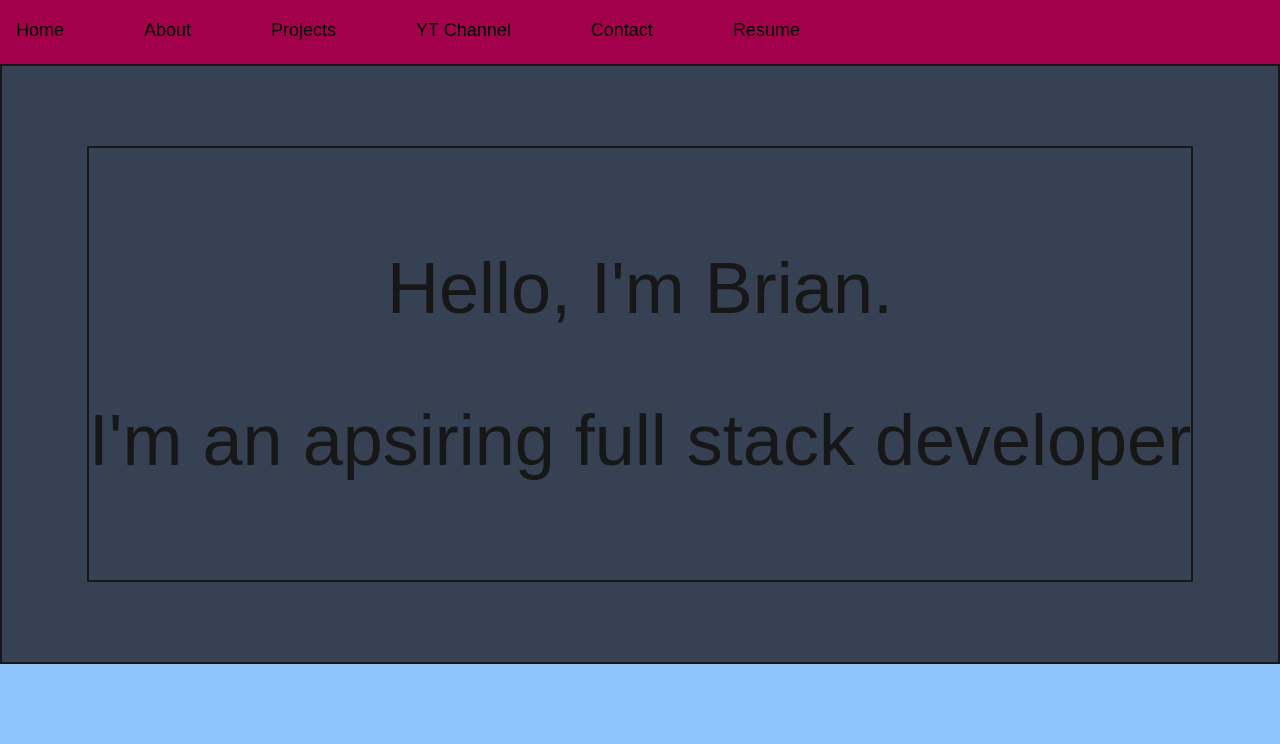
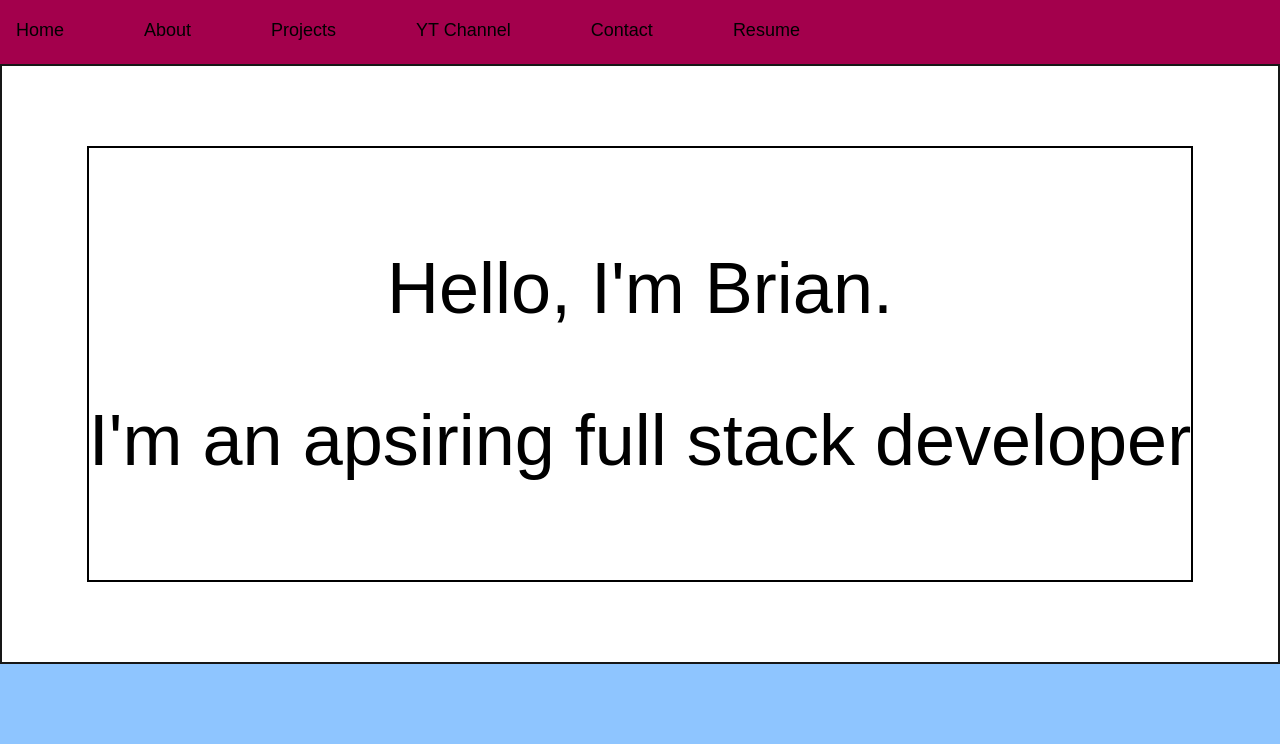
Before and after one commit to BrianCode9/brian-portfolio, a Next.js app: page / in a window 1280 px wide. Shown: the top 744 px of the page. Built offline with nearby package versions, Linux system fonts and the light colour scheme; grey boxes are pictures that could not be loaded.

Commit message:
All layout has been finishsed, now moving onto theme/color

```diff
--- a/src/app/page.tsx
+++ b/src/app/page.tsx
@@ -9,14 +9,18 @@ import Footer from "@/components/footer";
 
 export default function Home() {
   return (
-    <main className="bg-pink-400 bg-pink-400 min-h-screen w-full">
+    <div className="min-h-cl flex flex-col">
       <NavBar />
-      <HeroSection />
-      <AboutSection />
-      <ProjectSection />
-      <YouTubeSection />
-      <ContactSection />
+
+      <main className="flex-1">
+        <HeroSection />
+        <AboutSection />
+        <ProjectSection />
+        <YouTubeSection />
+        <ContactSection />
+
+      </main>
       <Footer />
-    </main>
+    </div>
   );
 }
--- a/src/components/footer.tsx
+++ b/src/components/footer.tsx
@@ -2,8 +2,17 @@ import React from 'react';
 
 const Footer = () => {
   return (
-    <div className='g-pink-800 sticky text-black h-16'>
-      Footer Section
+    <div className='g-pink-800 sticky text-black h-24 p-5 flex justify-center'>
+      <div className='flex flex-col border justify-center'>
+        <div className='flex space-x-10 text-md'>
+          <a href="">Home</a>
+          <a href="">About</a>
+          <a href="">Projects</a>
+          <a href="">YT Channel</a>
+          <a href="">Contact</a>
+          <a href="">Resume</a>
+        </div>
+      </div>
     </div>
   );
 }
--- a/src/components/hero-section.tsx
+++ b/src/components/hero-section.tsx
@@ -2,8 +2,8 @@ import React from 'react';
 
 const HeroSection = () => {
   return (
-    <div className='max-w-screen bg-gray-700 p-20 flex justify-center border-2 h-150'>
-      <div className='text-7xl flex flex-col text-center space-y-20 justify-center border-2'>
+    <div className='max-w-screen bg-white p-20 flex justify-center border-2 h-150'>
+      <div className='text-7xl flex flex-col text-black text-center space-y-20 justify-center border-2'>
         <span>Hello, I'm Brian.</span>
         <span>I'm an apsiring full stack developer</span>
       </div>
```
